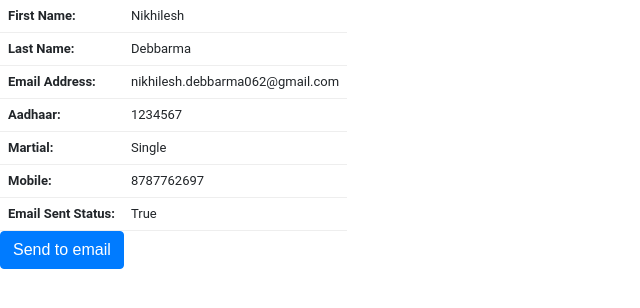
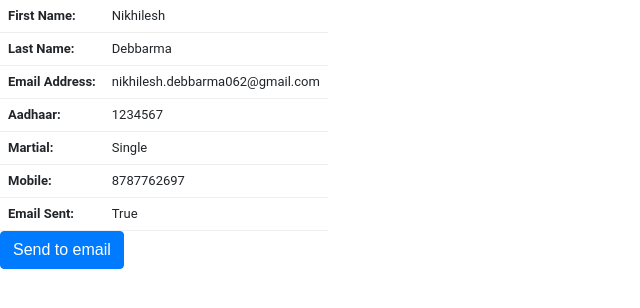
Before and after one commit to NikhileshDb/paymentraj, a Django app: page /applications/19/ in a window 1280 px wide. Shown: the top 308 px of the page, without its empty margins (0-640 px from the left). Run offline with Django 3.2, Linux system fonts and the light colour scheme; data comes from the database, SQL or seed files in the repository; some libraries are stand-ins or nearby versions.

Commit message:
kskjhfgu

```diff
--- a/templates/singleapplication.html
+++ b/templates/singleapplication.html
@@ -40,7 +40,7 @@
             <td>{{singleapplication.mobile}}</td>
           </tr>
           <tr>
-            <th>Email Sent Status:</th>
+            <th>Email Sent:</th>
             <td>{{singleapplication.email_sent_status}}
           </tr>
         </table>
```
